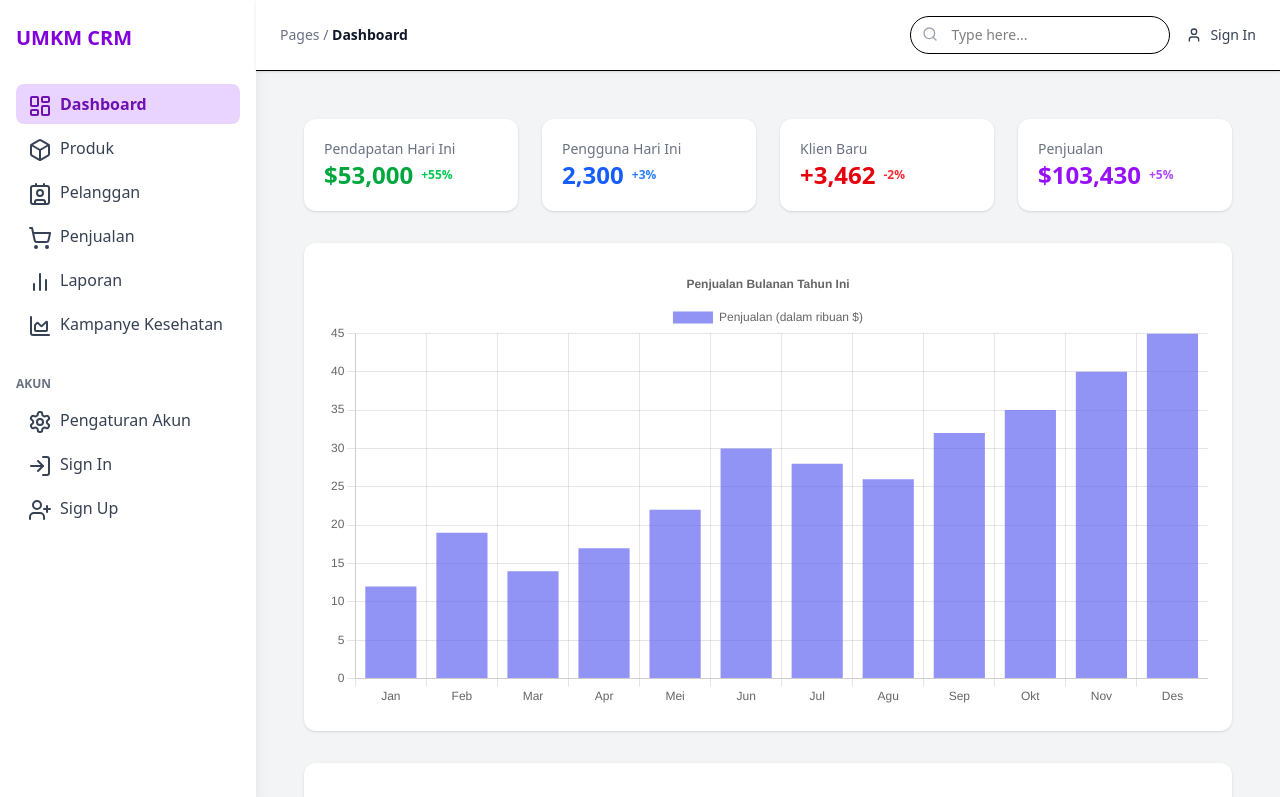
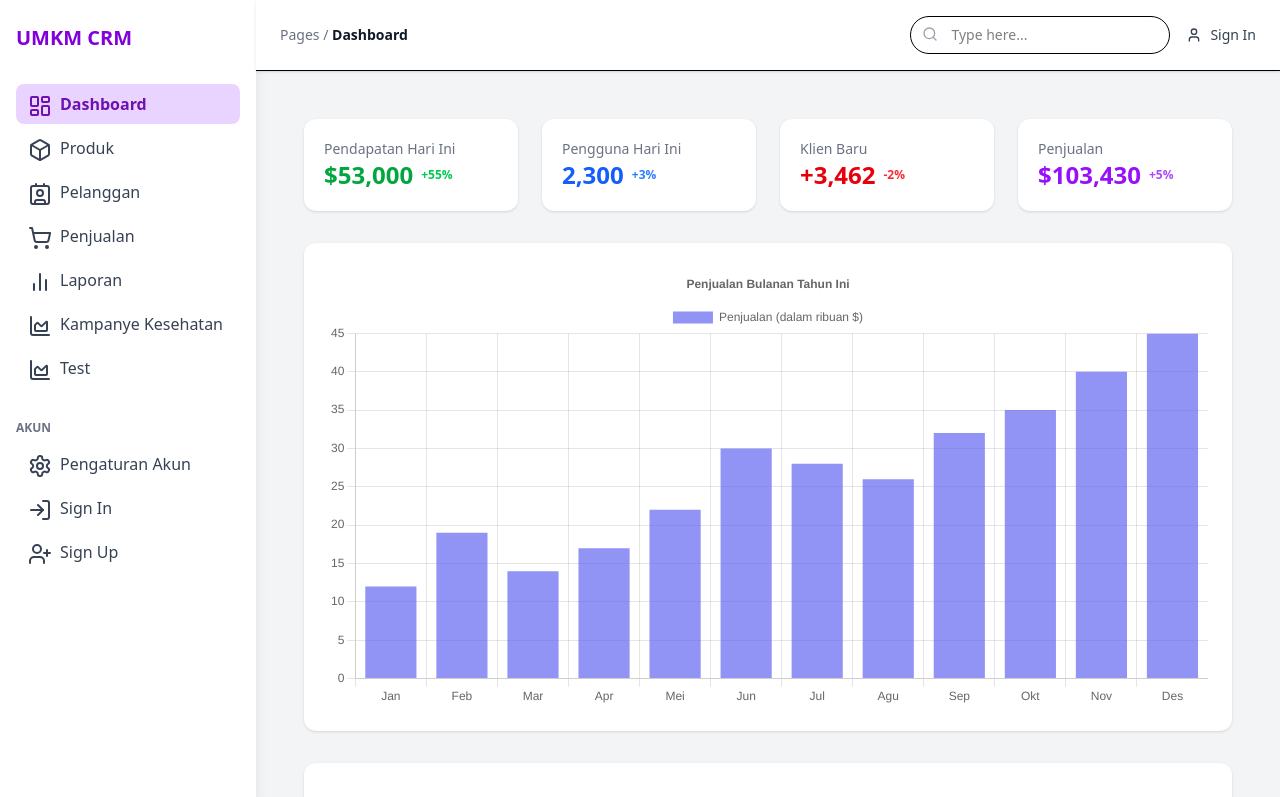
Before and after one commit to LindaShen001/crm-23sic-kelompok1, a React (Vite) app: page / in a window 1280 px wide. Shown: the top 797 px of the page. Built offline with nearby package versions, Linux system fonts and the light colour scheme.

Commit message:
Ini test doang

```diff
--- a/src/components/Sidebar.jsx
+++ b/src/components/Sidebar.jsx
@@ -23,6 +23,7 @@ const menuItems = [
   { name: "Penjualan", icon: <ShoppingCart />, path: "/penjualan" },
   { name: "Laporan", icon: <BarChart2 />, path: "/laporan" },
   { name: "Kampanye Kesehatan", icon: <ChartArea />, path: "/kampanye" },
+  { name: "Test", icon: <ChartArea />, path: "/kampanye" },
 
 ];
 
```
